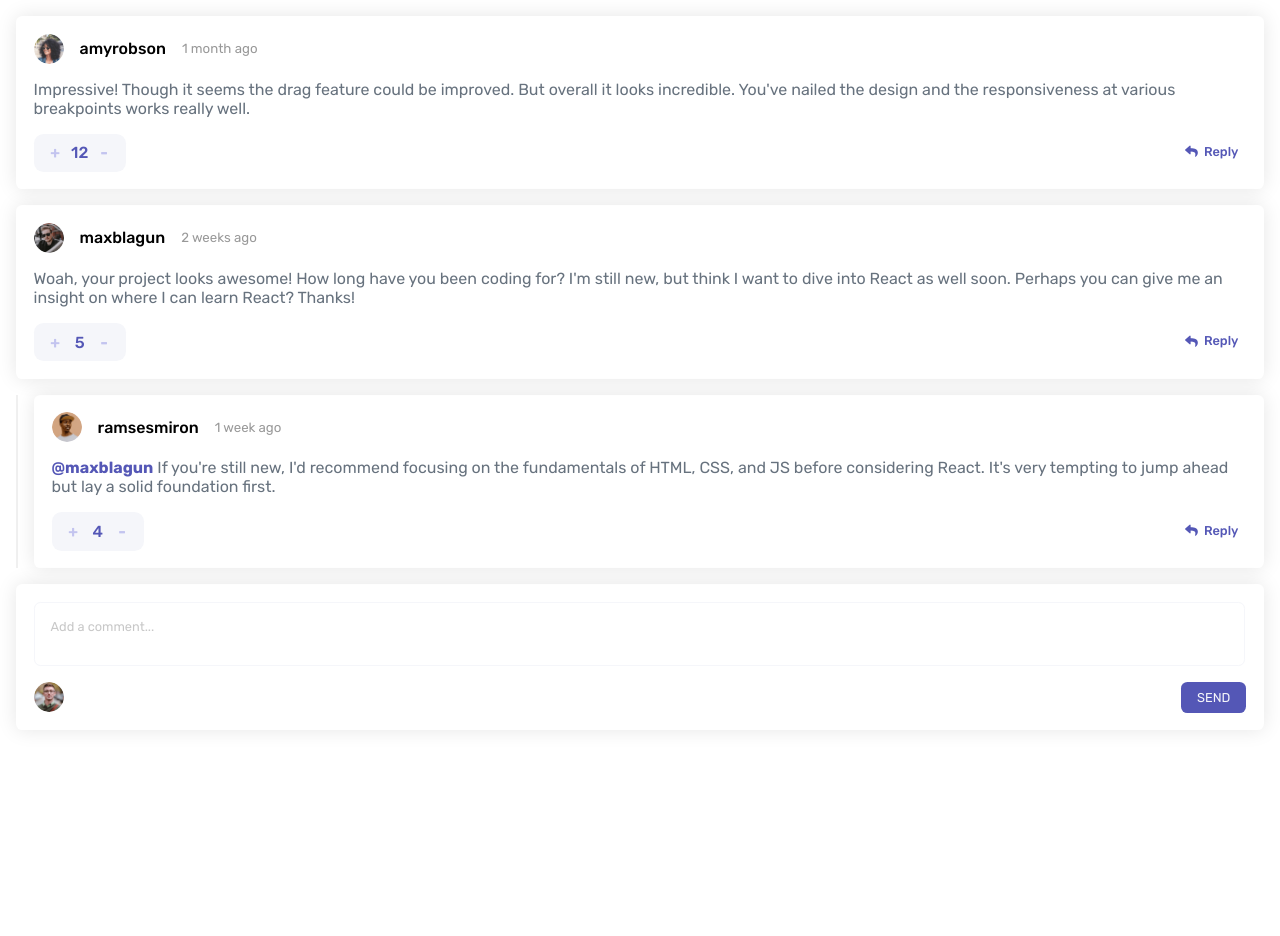
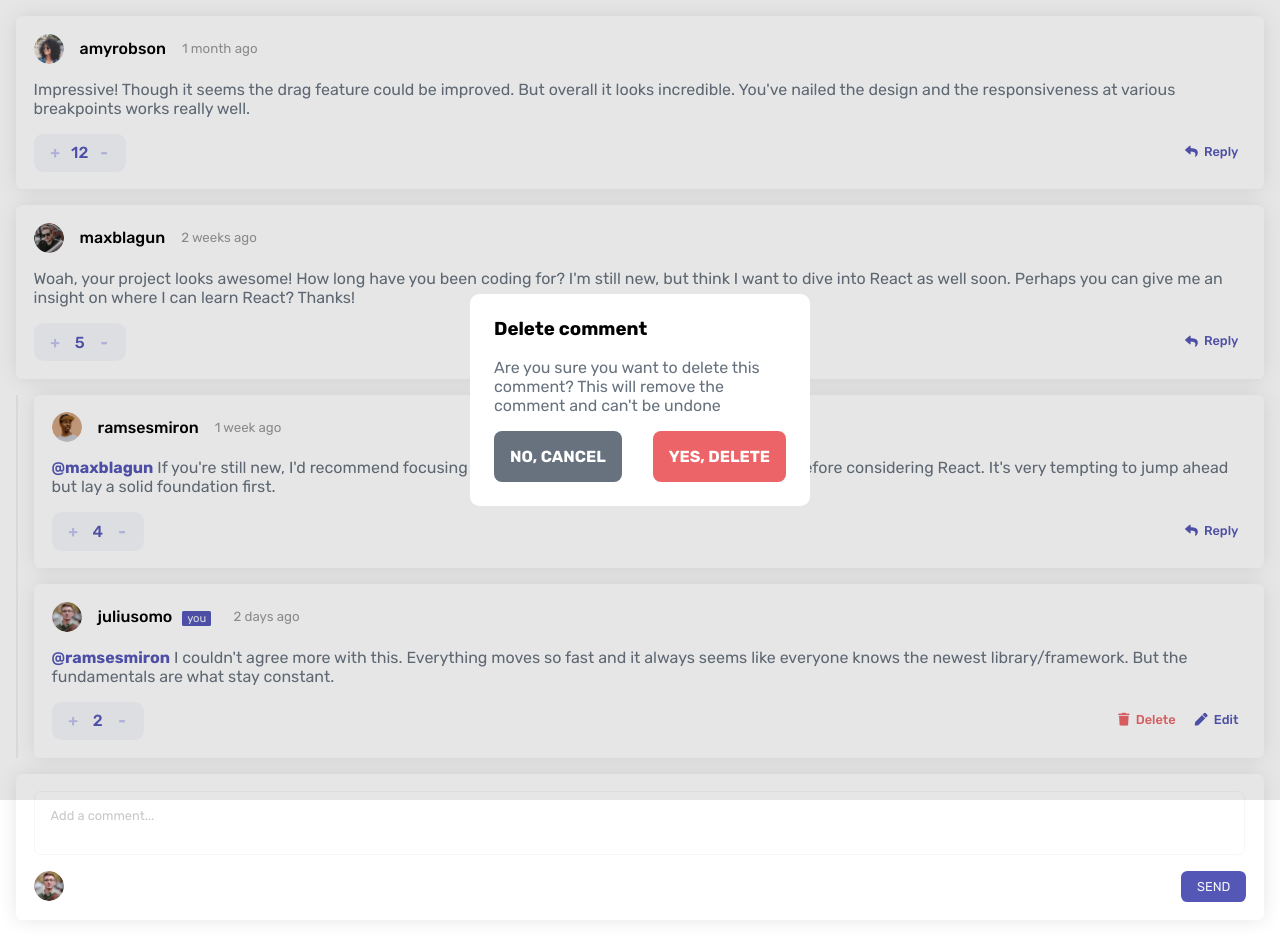
Before and after one commit to steppan26/Challenge-06-Interactive-comments-Frontend, a React (Create React App) app: page / in a window 1280 px wide. Both pictures are taken after a click on the element "Delete". Before the commit the page ends 800 px from the top, so only its background shows below. Built offline with nearby package versions, Linux system fonts and the light colour scheme.

Commit message:
added modal to destroy action, which blocks scrolling when active

```diff
--- a/src/javascript/components/comment.js
+++ b/src/javascript/components/comment.js
@@ -1,6 +1,7 @@
 import React from "react";
 import NewComment from "./newComment";
 import VotesCounter from './votesCounter'
+import ModalDestroy from "./modalDestroy";
 
 const autoheight = (element) => {
   element.style.height = (element.scrollHeight - 26) + "px";
@@ -8,6 +9,7 @@ const autoheight = (element) => {
 
 const Comment = ({ currentUser, comment, submitComment, updateScore, destroyComment }) => {
   const [updating, setUpdating] = React.useState(false)
+  const [modalVisible, setModalVisible] = React.useState(false)
 
   const { content, score, user, createdAt, replyingTo } = comment
 
@@ -70,13 +72,20 @@ const Comment = ({ currentUser, comment, submitComment, updateScore, destroyComm
         break;
 
       case 'delete':
-        window.alert('Comment has been deleted')
-        commentElement.remove()
-        destroyComment()
+        setModalVisible(true)
+        document.querySelector('body').classList.add('modal-open')
         break;
 
       default:
         break;
+    }
+  }
+
+  const modalAction = (action) => {
+    document.querySelector('body').classList.remove('modal-open')
+    setModalVisible(false)
+    if (action === 'delete'){
+      destroyComment()
     }
   }
 
@@ -94,6 +103,7 @@ const Comment = ({ currentUser, comment, submitComment, updateScore, destroyComm
   )
   return(
     <>
+      { modalVisible ? <ModalDestroy action={action => modalAction(action)} /> : null }
       <div className='comment-list-item'>
         <div className="comment-header">
           <img src={process.env.PUBLIC_URL + user.image.png} alt="user profile" className="avatar" />
--- /dev/null
+++ b/src/javascript/components/modalDestroy.js
@@ -0,0 +1,20 @@
+import React from "react";
+
+const ModalDestroy = ({ action }) => {
+  return(
+    <>
+      <div className="modal-background">
+        <div className="modal-wrapper">
+          <h3 className="modal-title">Delete comment</h3>
+          <p>Are you sure you want to delete this comment? This will remove the comment and can't be undone</p>
+          <div className="buttons-wrapper">
+            <div className="btn cancel" onClick={() => action('cancel')}>NO, CANCEL</div>
+            <div className="btn delete" onClick={() => action('delete')}>YES, DELETE</div>
+          </div>
+        </div>
+      </div>
+    </>
+  )
+}
+
+export default ModalDestroy;
--- a/src/stylesheets/App.scss
+++ b/src/stylesheets/App.scss
@@ -1,4 +1,5 @@
 @import './components/comment_card';
+@import './components/modal';
 
 :root {
   // Primary
@@ -14,3 +15,6 @@
 --clr-Very-light-gray: hsl(228, 33%, 97%);
 --clr-White: hsl(0, 0%, 100%);
 }
+
+body { padding: 0 1rem; }
+.modal-open { overflow: hidden; }
--- /dev/null
+++ b/src/stylesheets/components/modal.scss
@@ -0,0 +1,37 @@
+.modal-background {
+  z-index: 99;
+  --padding: 0.8rem;
+  display: flex;
+  justify-content: center;
+  align-items: center;
+  position: fixed;
+  top: 0;
+  left: 0;
+  right: 0;
+  bottom: 0;
+  background-color: rgba(10, 10, 10, 0.1);
+  & .modal-wrapper {
+    box-sizing: border-box;
+    width: 340px;
+    border-radius: 0.6rem;
+    background-color: var(--clr-White);
+    padding: 1.5rem;
+
+    & .modal-title { margin-top: 0; }
+    & p { color: var(--clr-Grayish-blue); }
+    & .buttons-wrapper {
+      display: flex;
+      justify-content: space-between;
+
+      & .btn {
+        cursor: pointer;
+        padding: 1rem;
+        color: var(--clr-White);
+        font-weight: 700;
+        border-radius: 0.5rem;
+        background-color: var(--clr-Grayish-blue);
+        &.delete { background-color: var(--clr-Soft-red);}
+      }
+    }
+  }
+}
```
